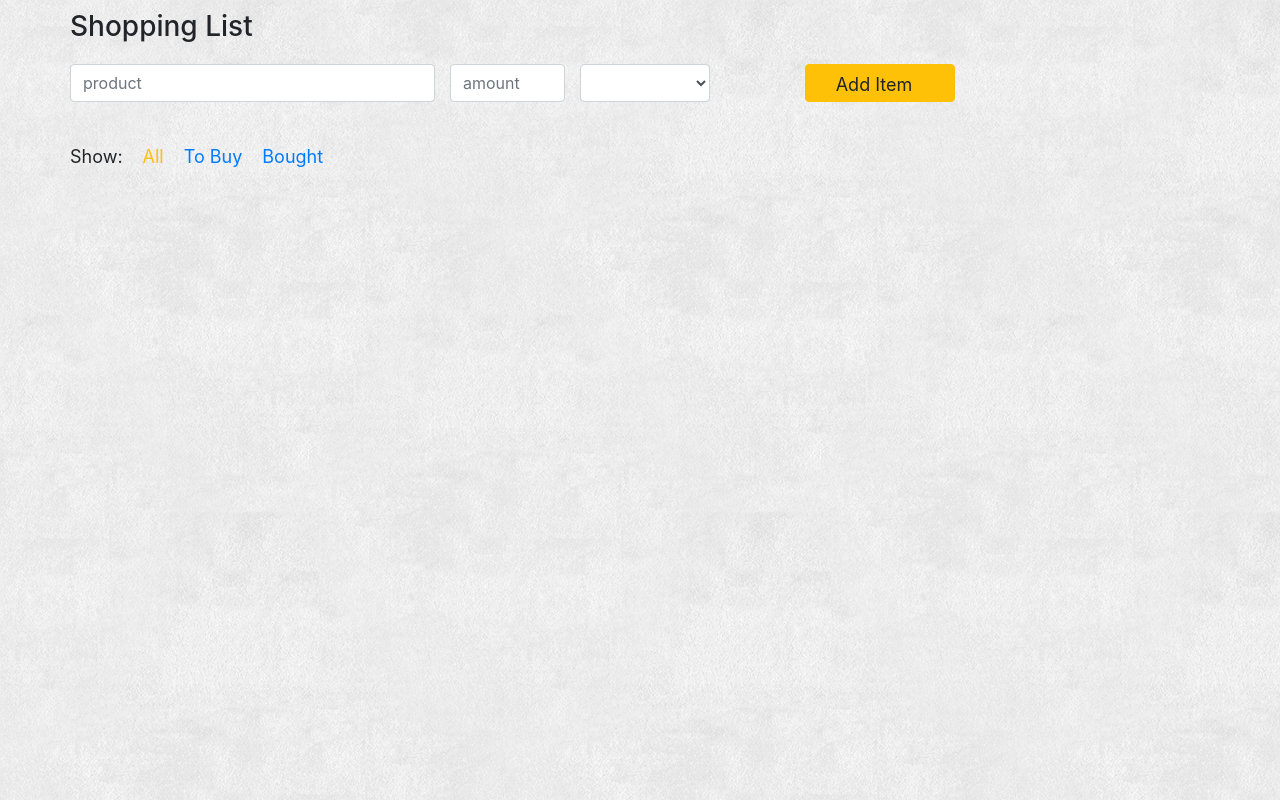
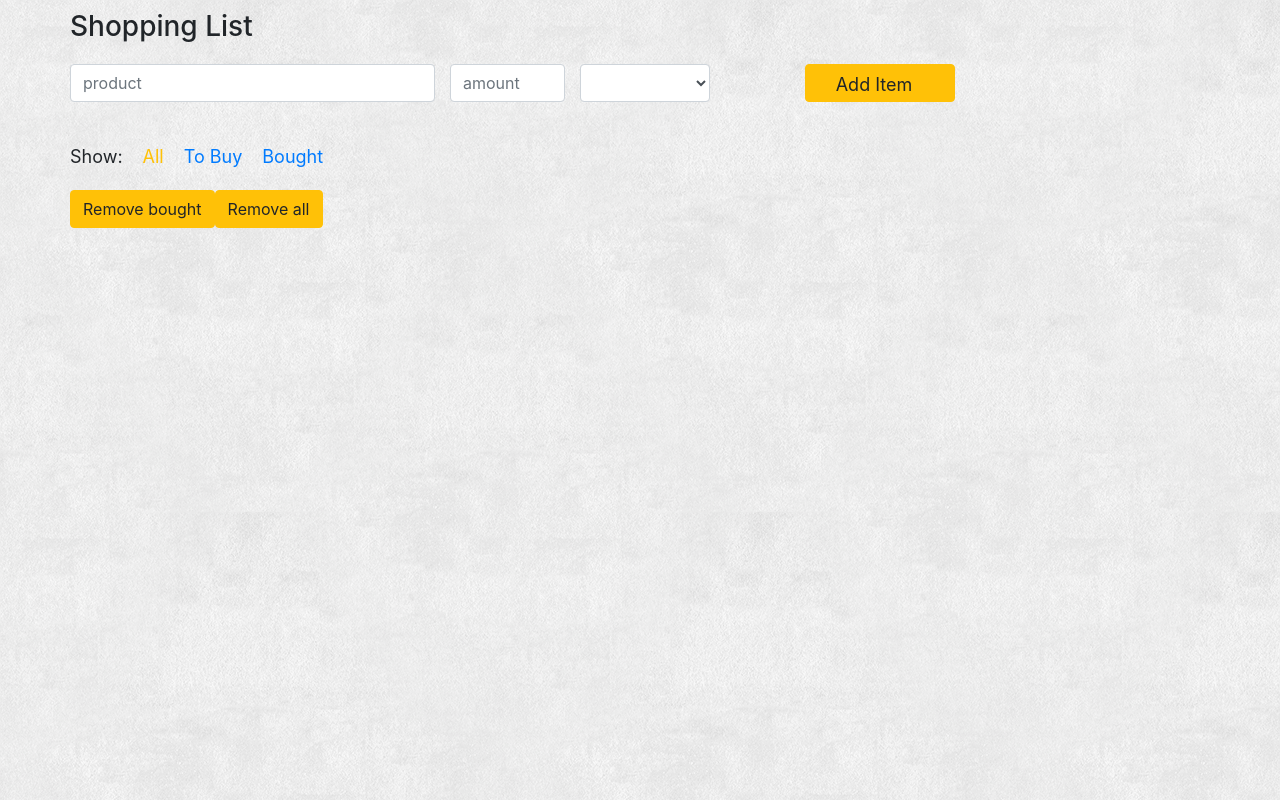
Before and after one commit to podsi08/Shopping_list, a React (Create React App) app: page / in a window 1280 px wide. Built offline with nearby package versions, Linux system fonts and the light colour scheme; the HTML template or start-up script is replaced by a standard one.

Commit message:
delete buttons - to finish

```diff
--- a/src/actions/index.js
+++ b/src/actions/index.js
@@ -25,13 +25,16 @@
 export const ADD_ITEM = 'ADD_ITEM';
 export const TOGGLE_ITEM = 'TOGGLE_ITEM';
 export const SET_VISIBILITY_FILTER = 'SET_VISIBILITY_FILTER';
-
+export const DELETE_BOUGHT = 'DELETE_BOUGHT';
+export const DELETE_ALL = 'DELETE_ALL';
 
 export const VisibilityFilters = {
     SHOW_ALL: 'SHOW_ALL',
     SHOW_BOUGHT: 'SHOW_BOUGHT',
     SHOW_TO_BUY: 'SHOW_TO_BUY'
 };
+
+
 
 export const addItem = (product, amount, unit) => {
     return {
@@ -55,3 +58,15 @@ export const setVisibilityFilter = (filter) => {
         filter
     }
 };
+
+export const deleteBought = () => {
+    return {
+        type: DELETE_BOUGHT
+    }
+};
+
+export const deleteAll = () => {
+    return {
+        type: DELETE_ALL
+    }
+};
--- /dev/null
+++ b/src/components/DeleteBtn.js
@@ -0,0 +1,19 @@
+import React from 'react';
+import PropTypes from 'prop-types'
+
+class DeleteBtn extends React.Component {
+    render(){
+        return(
+            <button onClick={this.props.onClick}
+                    name={this.props.name}
+                    className='btn btn-warning'>{this.props.name}</button>
+        )
+    }
+}
+
+DeleteBtn.propTypes = {
+    onClick: PropTypes.func.isRequired,
+    name: PropTypes.string.isRequired
+};
+
+export default DeleteBtn
--- a/src/components/Footer.js
+++ b/src/components/Footer.js
@@ -1,11 +1,13 @@
 import React from 'react';
 import FilterLink from '../containers/FilterLink';
 import { VisibilityFilters } from "../actions/index";
+import DeleteActionBtn from "../containers/DeleteActionBtn";
 
 
 class Footer extends React.Component {
     render(){
         return(
+            <React.Fragment>
                 <div className='footer row'>
                     <span>Show: </span>
                     <FilterLink filter={VisibilityFilters.SHOW_ALL}>
@@ -18,6 +20,11 @@ class Footer extends React.Component {
                         Bought
                     </FilterLink>
                 </div>
+                <div className='row'>
+                    <DeleteActionBtn onClick={() => {this.props.deleteBought()}} name='Remove bought'/>
+                    <DeleteActionBtn onClick={() => {this.props.deleteAll()}} name='Remove all'/>
+                </div>
+            </React.Fragment>
         )
     }
 }
--- /dev/null
+++ b/src/containers/DeleteActionBtn.js
@@ -0,0 +1,23 @@
+import { connect } from 'react-redux';
+import { deleteAll, deleteBought } from "../actions/index";
+import DeleteBtn from '../components/DeleteBtn';
+
+
+const mapDispatchToProps = dispatch => {
+    return {
+        deleteBought: () => {
+            dispatch(deleteBought())
+        },
+        deleteAll: () => {
+            dispatch(deleteAll())
+        }
+    }
+};
+
+
+const DeleteActionBtn = connect(
+    // mapStateToProps,
+    mapDispatchToProps
+)(DeleteBtn);
+
+export default DeleteActionBtn;
--- a/src/reducers/shopping_list.js
+++ b/src/reducers/shopping_list.js
@@ -43,15 +43,28 @@ const shoppingList = (state = loadDataFromLocalStorage(), action) => {
 
         case 'TOGGLE_ITEM':
             //if action id is the same as an item id, bought boolean will change
-            const newSate = storageShoppingList.map(item =>
+            const newState = storageShoppingList.map(item =>
                 (item.id === action.id) ? {...item, bought: !item.bought} : item
             );
 
             //I save new list with bought product property changed to local storage
-            saveToLocalStorage(newSate);
+            saveToLocalStorage(newState);
 
             //I return newState
-            return [...newSate];
+            return newState;
+
+        case 'DELETE_BOUGHT':
+            const toBuy = storageShoppingList.filter(item => item.bought);
+            console.log('działa')
+            saveToLocalStorage(toBuy);
+
+            return toBuy;
+
+        case 'DELETE_ALL':
+            localStorage.removeItem('shopping_list');
+            console.log('działaaa')
+            return [];
+
         default:
             return state;
     }
```
Lines whose indentation alone changed are shown as unchanged.
